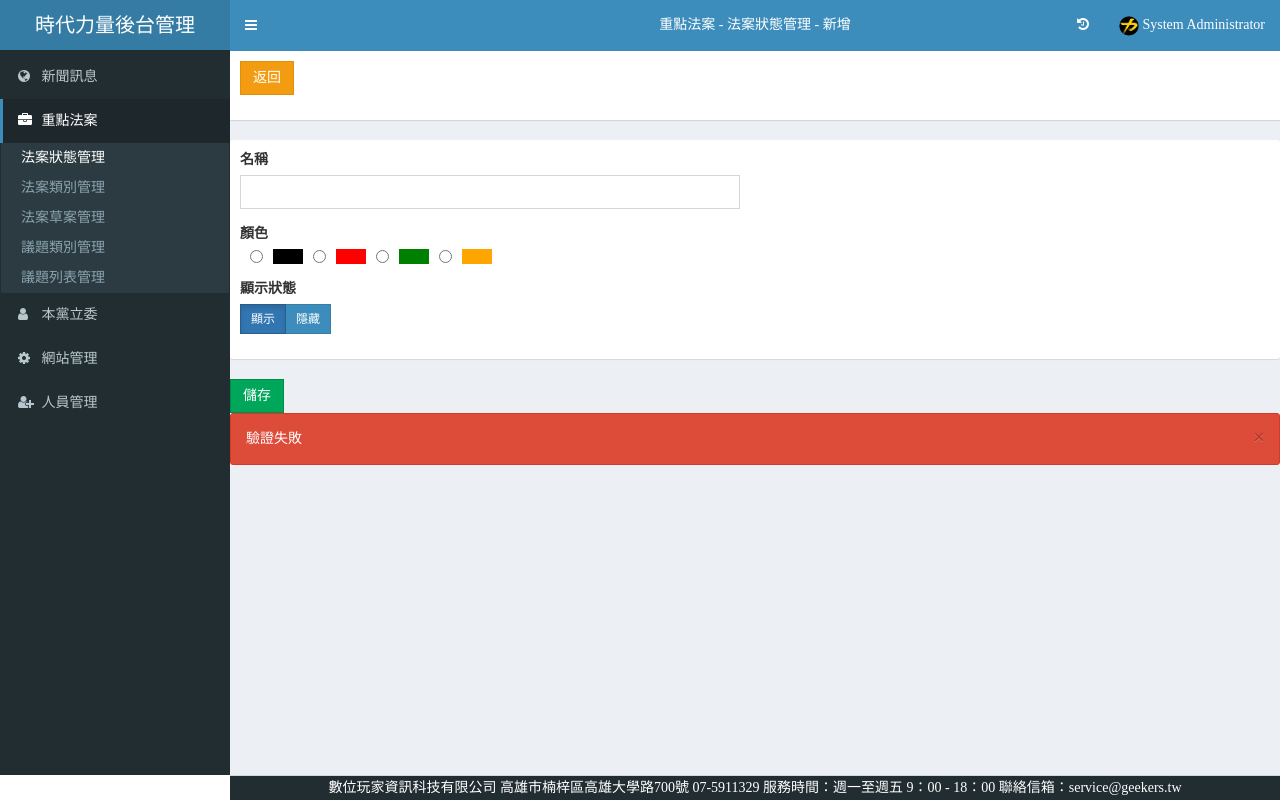
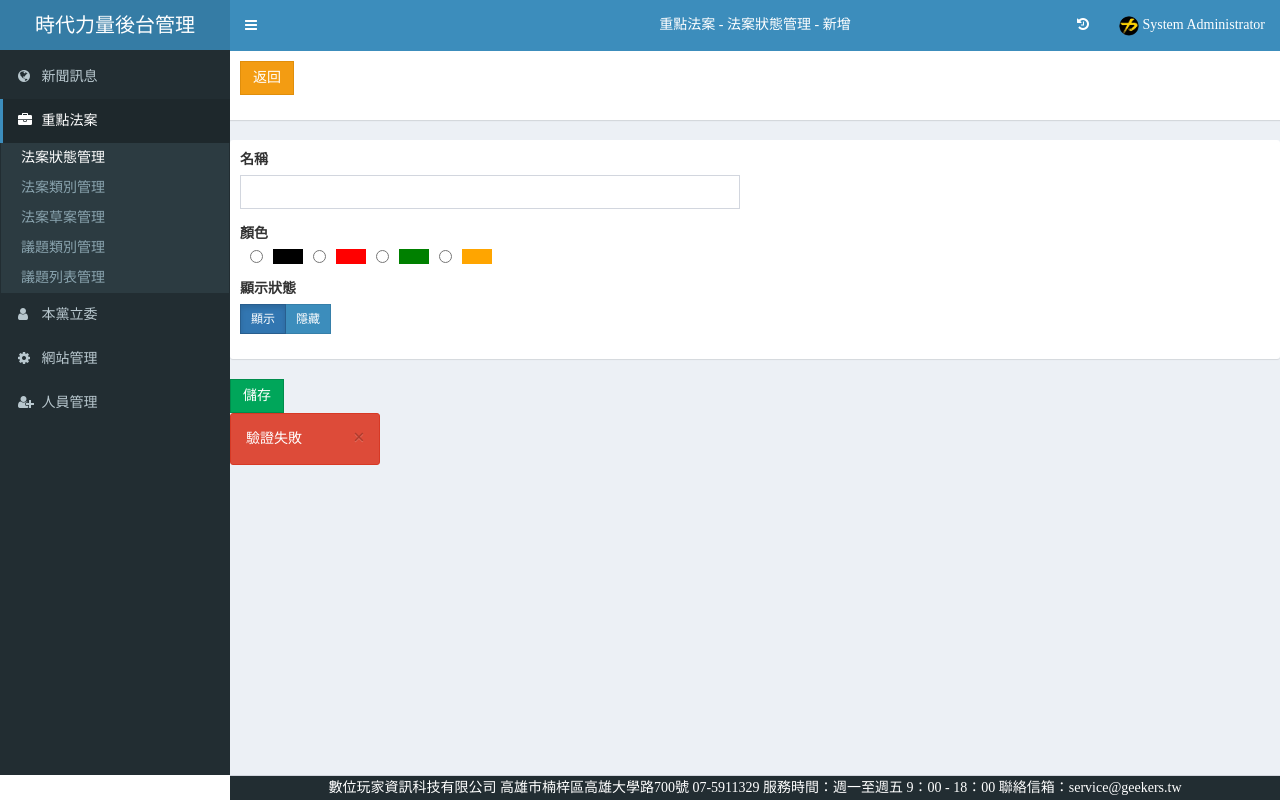
Before and after one commit to cariskao2/npp, a CodeIgniter app: page /npp_ci/bills/billStatusAddSend in a window 1280 px wide. Run offline with CodeIgniter, Linux system fonts and the light colour scheme; a user stored in the database is signed in; tables that the repository leaves empty or names only in its code hold one stand-in row (values such as "Sample post"); some libraries are stand-ins or nearby versions; some web fonts are replaced.

Commit message:
後臺錯誤訊息樣式調整

```diff
--- a/application/views/billStatusAdd.php
+++ b/application/views/billStatusAdd.php
@@ -115,6 +115,10 @@ if ($check) {
 			<?php }?>
 
 			<style>
+				.error-width {
+					width: 150px;
+				}
+
 				.color-center {
 					display: flex;
 					align-items: center;
--- a/application/views/billStatusEdit.php
+++ b/application/views/billStatusEdit.php
@@ -129,6 +129,10 @@ if ($check) {
 			<?php }?>
 
 			<style>
+				.error-width {
+					width: 150px;
+				}
+
 				.color-center {
 					display: flex;
 					align-items: center;
--- a/application/views/carouselEdit.php
+++ b/application/views/carouselEdit.php
@@ -121,7 +121,7 @@ if ($check) {
     ?>
 				<div id="alert-error" class="alert-absoulte error-width alert alert-danger alert-dismissable">
 					<button type="button" class="close" data-dismiss="alert" aria-hidden="true">×</button>
-					<?php echo $check . '!<br>請修正以下提示錯誤!'; ?>
+					<?php echo $check; ?>
 				</div>
 				<?php
 unset($_SESSION['check']);
@@ -140,6 +140,9 @@ unset($_SESSION['success']);
 }
 ?>
 				<style>
+				.error-width {
+					width: 150px;
+				}
 				</style>
 				<!-- <?php echo validation_errors('<div id="alert-error" class="alert-absoulte alert alert-danger alert-dismissable">', ' <button type="button" class="close" data-dismiss="alert" aria-hidden="true">×</button></div>'); ?> -->
 			</div>
--- a/application/views/issuesClassAdd.php
+++ b/application/views/issuesClassAdd.php
@@ -102,7 +102,7 @@ if ($check) {
     ?>
 			<div id="alert-error" class="alert-absoulte error-width alert alert-danger alert-dismissable">
 				<button type="button" class="close" data-dismiss="alert" aria-hidden="true">×</button>
-				<?php echo $check ?>
+				<?php echo $check . '!<br>請修正以下提示錯誤!'; ?>
 			</div>
 			<?php }?>
 
```
Also changed, not shown: application/views/billCategoryEdit.php (+6 -3 lines).
